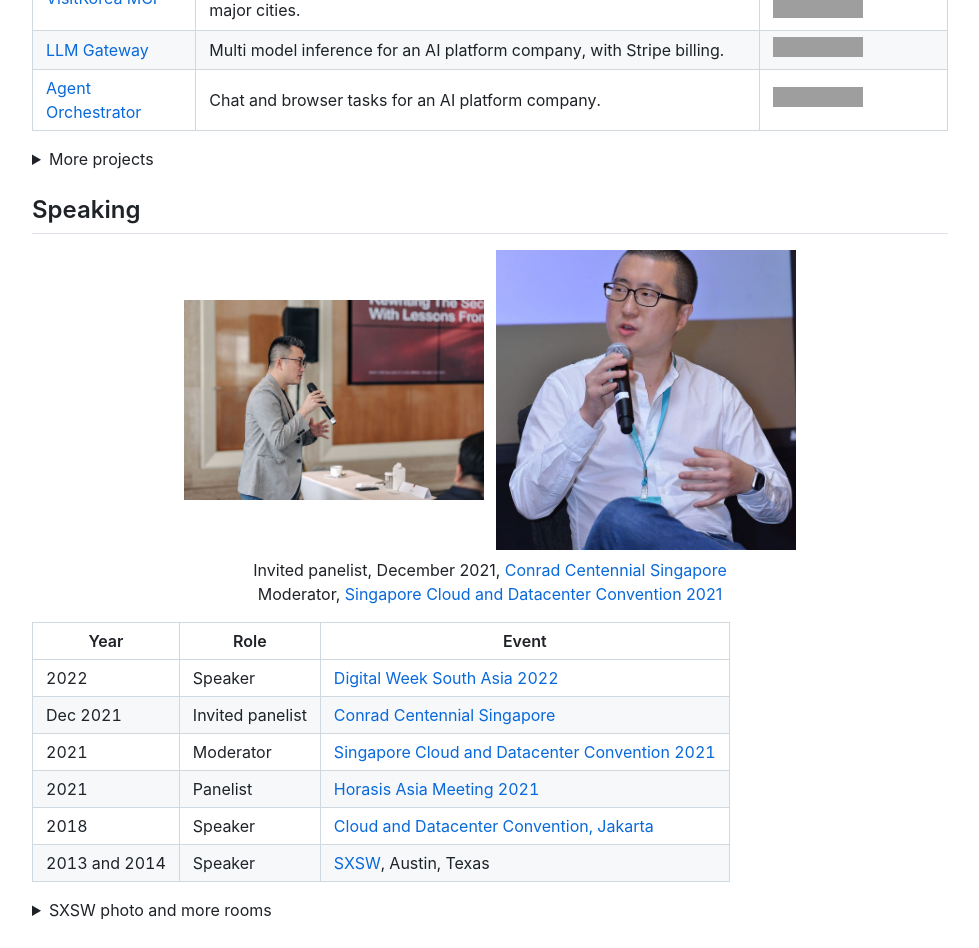
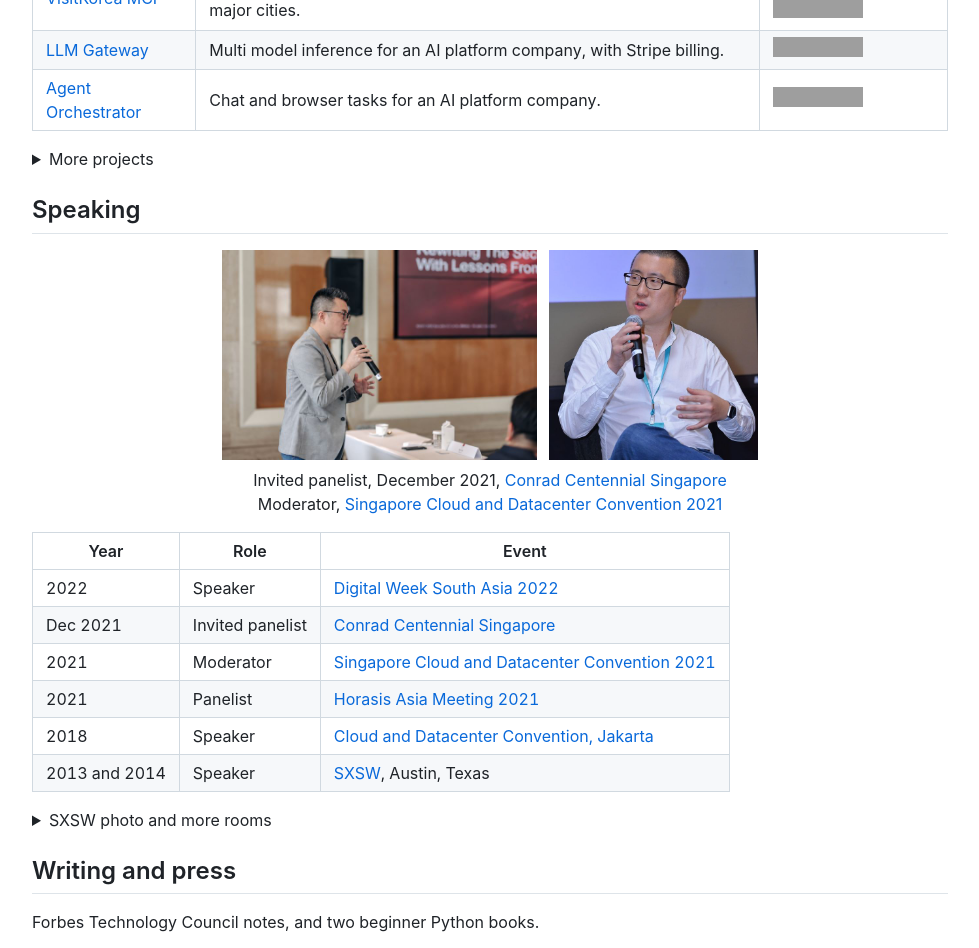
Before and after one commit to leejaew/jael.ee, a Jekyll site: the page built from README.md, in a window 1280 px wide. Shown: the part 2827-3775 px from the top of the page, without its empty margins (150-1129 px from the left). Built offline with Jekyll 4.4.1, drawn with Linux system fonts in a browser that asks for light colours; nearby versions of some CDN libraries; our own code applies the rules of GitHub Pages for plain Markdown files; grey boxes are pictures that could not be loaded.

Commit message:
Give side-by-side speaking photos one height
On a wide screen the speaking pair is 210px tall with width left to each photo. Stacked photos and the header photo still share the full column width, and the header photo stays 300px wide on desktop.

```diff
--- a/README.md
+++ b/README.md
@@ -157,8 +157,8 @@ Name, what it is, and the stack.
 ## Speaking
 
 <p class="photo-row" align="center">
-  <img class="shot" src="jae-cybersecurity-panel-2021.jpg" alt="Jae Lee speaking at a cybersecurity panel at the Conrad Centennial Singapore in December 2021" width="300">
-  <img class="shot" src="jae-cloud-datacenter.jpg" alt="Jae Lee speaking on stage at the Singapore Cloud and Datacenter Convention" width="300">
+  <img class="shot" src="jae-cybersecurity-panel-2021.jpg" alt="Jae Lee speaking at a cybersecurity panel at the Conrad Centennial Singapore in December 2021" height="210">
+  <img class="shot" src="jae-cloud-datacenter.jpg" alt="Jae Lee speaking on stage at the Singapore Cloud and Datacenter Convention" height="210">
 </p>
 <p align="center">
   Invited panelist, December 2021, <a href="https://www.hilton.com/en/hotels/sincici-conrad-singapore-marina-bay/">Conrad Centennial Singapore</a><br>
--- a/_layouts/default.html
+++ b/_layouts/default.html
@@ -92,14 +92,9 @@
         background: transparent;
         box-shadow: none;
       }
-      /* One width for the header photo and every event photo. */
-      .markdown-body {
-        --shot-width: min(300px, calc((100% - 12px) / 2));
-      }
+      /* Header and event photos. Side-by-side rows share a height on desktop. */
       .markdown-body .shot {
-        width: var(--shot-width);
         max-width: 100%;
-        min-width: 0;
         height: auto;
         flex: 0 0 auto;
         border: 0;
@@ -111,6 +106,7 @@
         line-height: 0;
       }
       .markdown-body .hero-shot .shot {
+        width: 300px;
         border-radius: 8px;
       }
       .markdown-body .site-nav {
@@ -127,9 +123,20 @@
         border: 0;
         background: transparent;
       }
+      .markdown-body .photo-row .shot {
+        width: auto;
+        height: 210px;
+        max-width: none;
+        max-height: 210px;
+      }
       @media (max-width: 600px) {
-        .markdown-body {
-          --shot-width: 100%;
+        .markdown-body .shot,
+        .markdown-body .hero-shot .shot,
+        .markdown-body .photo-row .shot {
+          width: 100%;
+          max-width: 100%;
+          height: auto;
+          max-height: none;
         }
         .markdown-body .photo-row {
           flex-direction: column;
```
